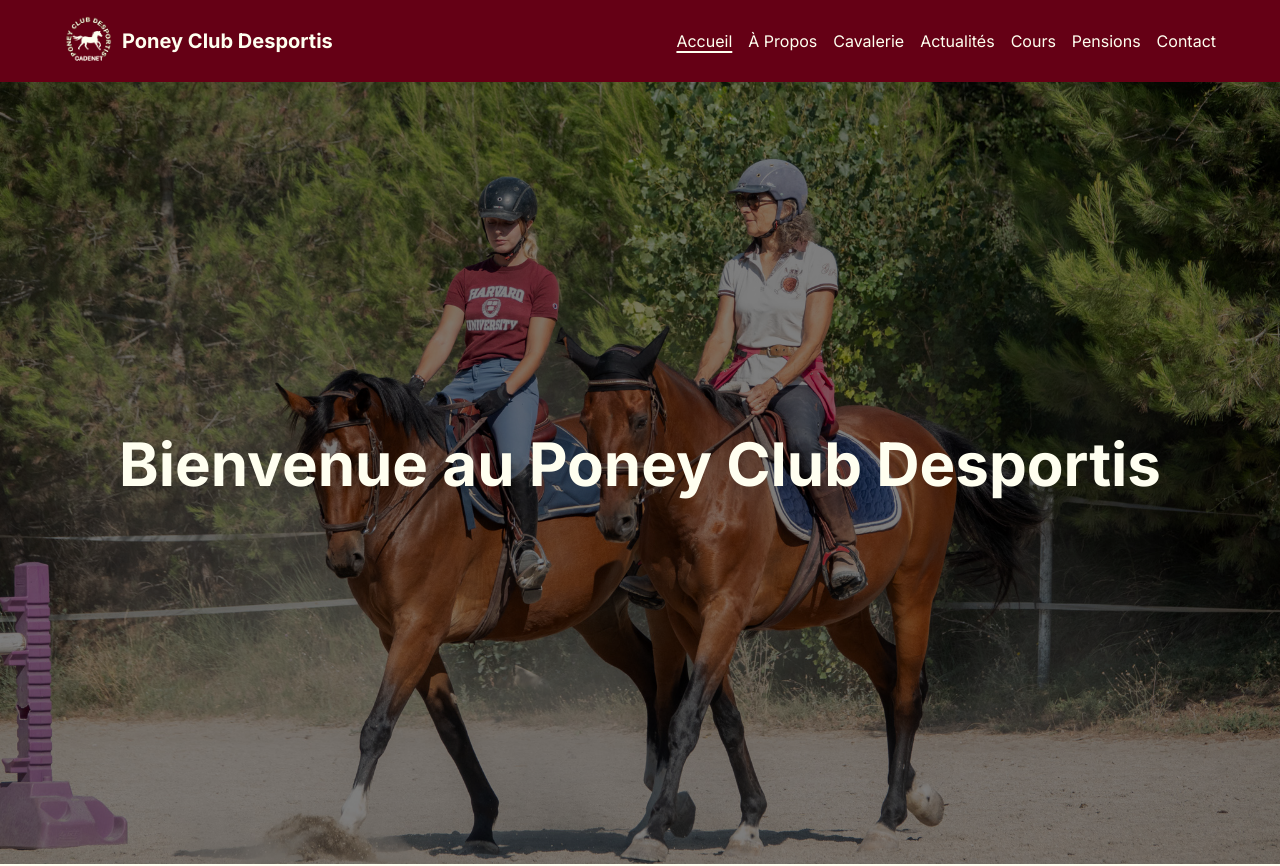
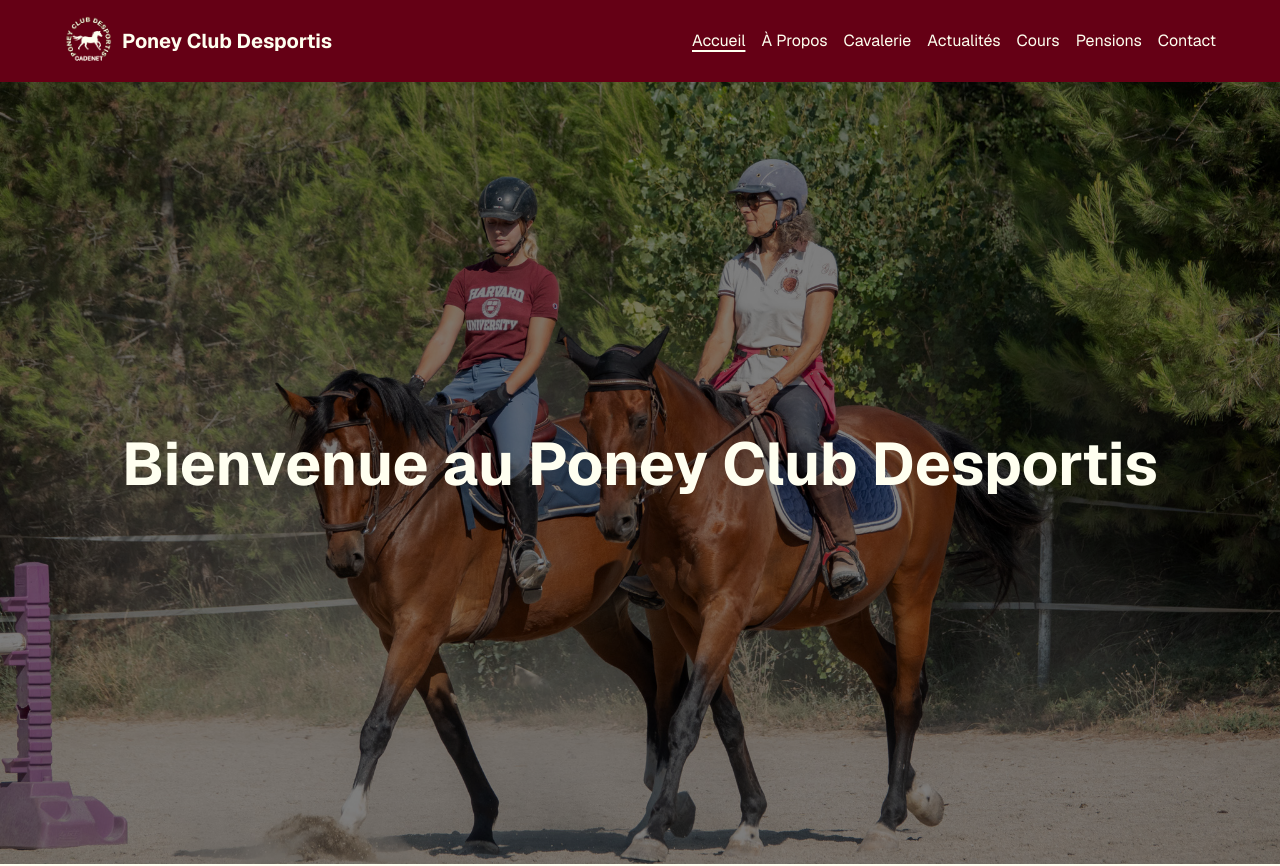
Before and after one commit to Nylio-prog/poneyclubdesportis, a Next.js app: page / in a window 1280 px wide. Shown: the top 866 px of the page. Built offline with nearby package versions, Linux system fonts and the light colour scheme.

Commit message:
modified font to geist sans

```diff
--- a/app/layout.tsx
+++ b/app/layout.tsx
@@ -1,12 +1,10 @@
 import { Analytics } from "@vercel/analytics/react";
 import { SpeedInsights } from "@vercel/speed-insights/next";
 import type { Metadata } from "next";
-import { Inter } from "next/font/google";
+import { GeistSans } from "geist/font/sans";
 import "./globals.css";
 import Header from "@/components/Header";
 import Footer from "@/components/Footer";
-
-const inter = Inter({ subsets: ["latin"] });
 
 export const metadata: Metadata = {
   title: "Poney Club Desportis - Cours et Pension à Cadenet, Vaucluse",
@@ -39,7 +37,7 @@ export default function RootLayout({
 }>) {
   return (
     <html lang="en">
-      <body className={`${inter.className} pt-header`}>
+      <body className={`${GeistSans.className} pt-header`}>
         <Analytics />
         <SpeedInsights />
         <Header />
--- a/package.json
+++ b/package.json
@@ -18,6 +18,7 @@
     "class-variance-authority": "^0.7.0",
     "clsx": "^2.1.1",
     "date-fns": "^3.6.0",
+    "geist": "^1.3.1",
     "lucide-react": "^0.417.0",
     "moment": "^2.30.1",
     "next": "^14.2.5",
```
Also changed, not shown: 1 other file (tests, documents, lock files or other folders).
